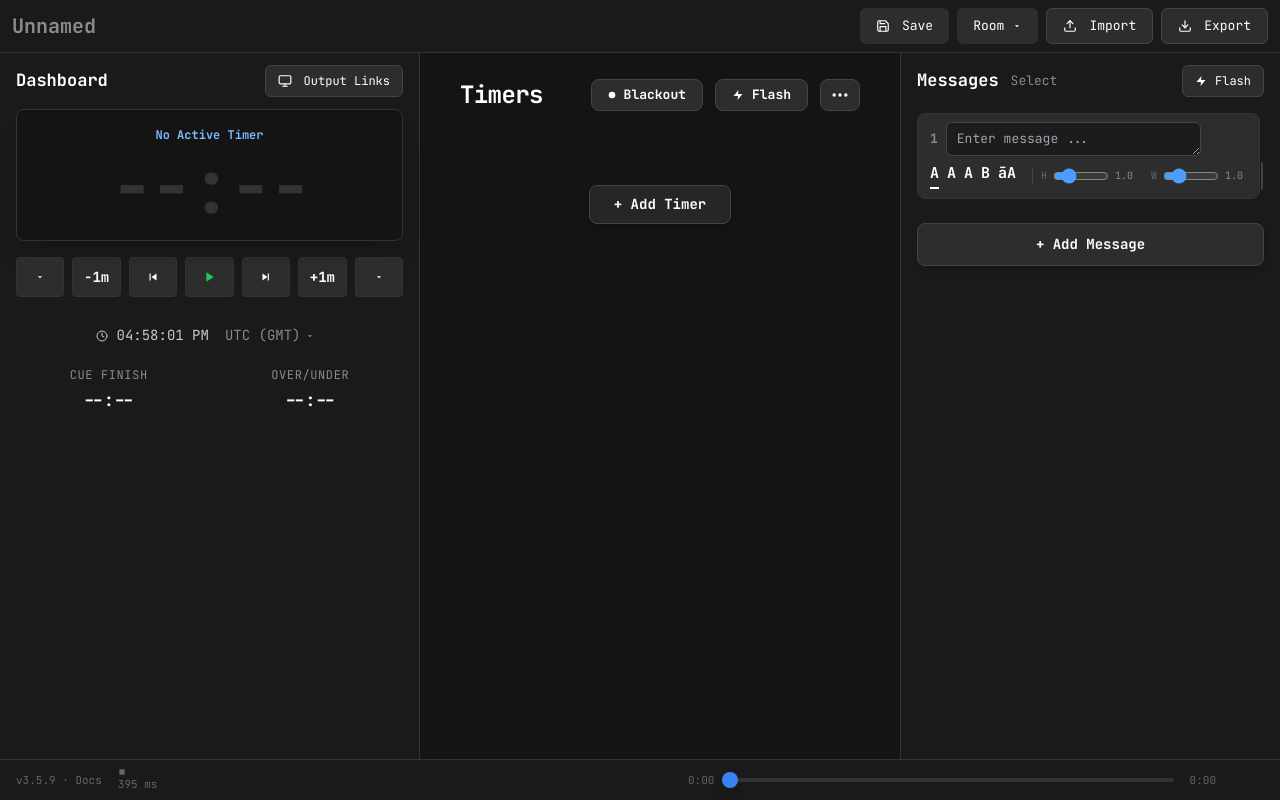
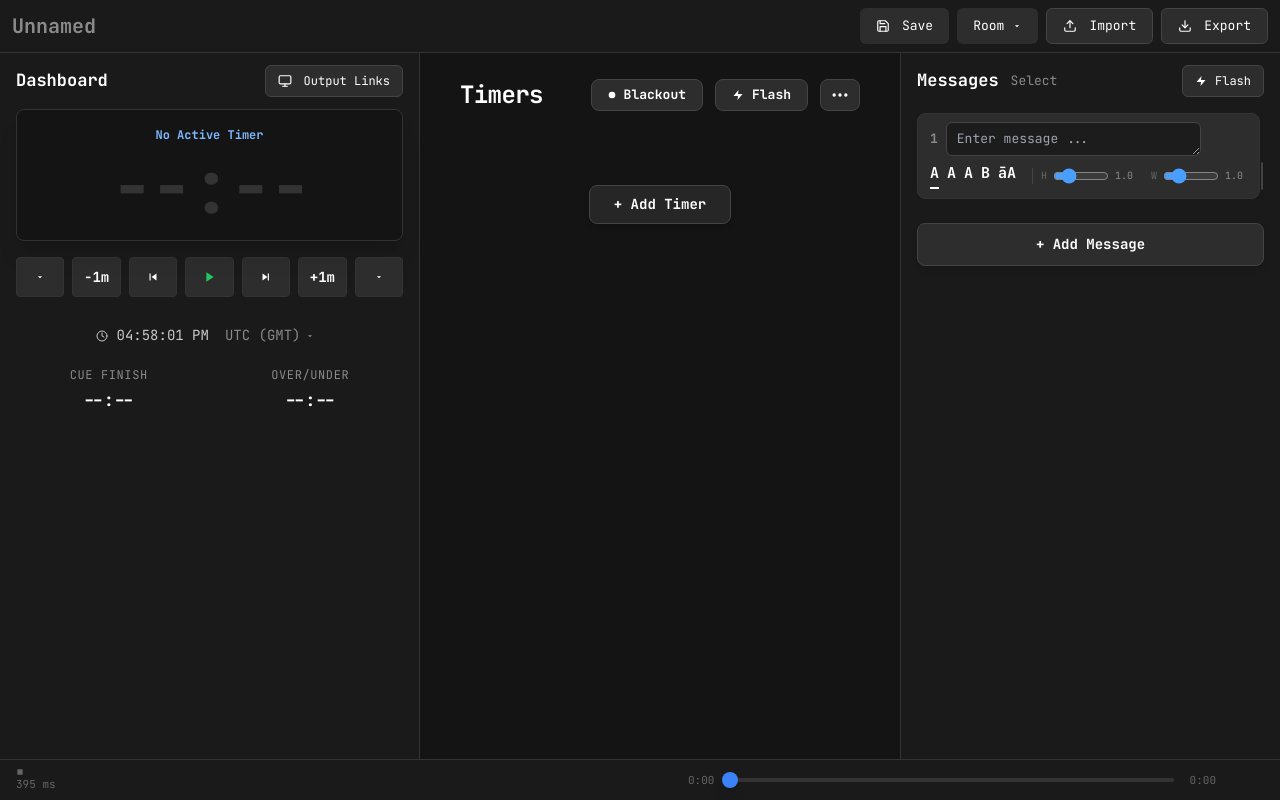
Before and after one commit to e1n7/stage-timer, a React (Vite) app: page / in a window 1280 px wide. Built offline with nearby package versions, Linux system fonts and the light colour scheme.

Commit message:
Remove v3.5.9 · Docs text from footer

```diff
--- a/src/App.tsx
+++ b/src/App.tsx
@@ -1715,7 +1715,7 @@ function App() {
       </div>
 
       <footer className="flex items-center justify-between border-t border-[#333] bg-[#1a1a1a] px-4 py-2 text-[11px] text-[#666]">
-        <div className="flex items-center gap-4"><span className="hover:text-[#888] cursor-pointer font-medium">v3.5.9 · Docs</span><span><IconSquare /> 395 ms</span></div>
+        <div className="flex items-center gap-4"><span><IconSquare /> 395 ms</span></div>
         {(() => {
           const durations = timerIds.map(id => {
             const stored = localStorage.getItem(`timerSettings_${id}`);
```
